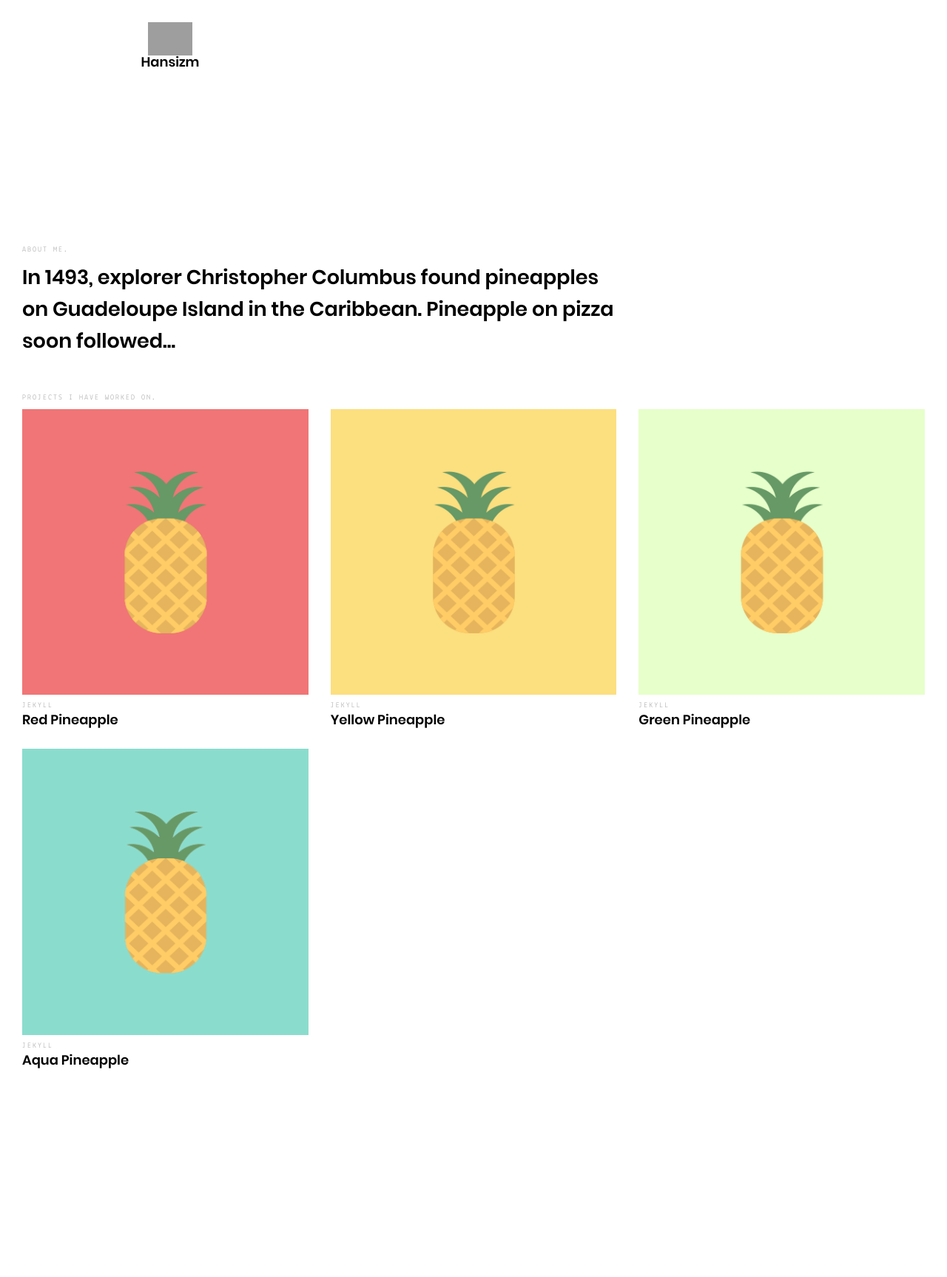
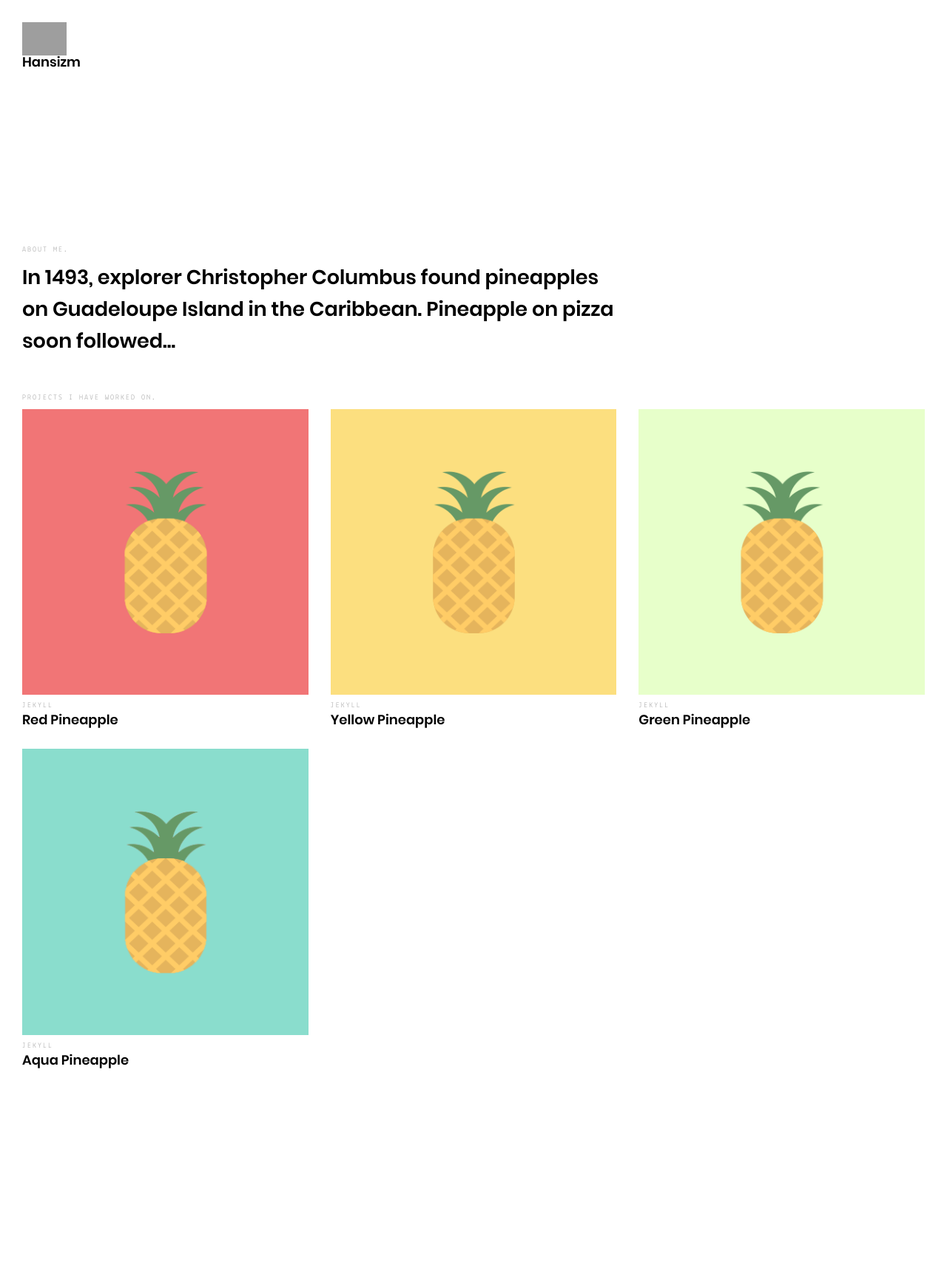
Before and after one commit to Hansizm/Hansizm.github.io, a Jekyll site: the page built from index.html, in a window 1280 px wide. Shown: the whole page at 74% size. Built offline with Jekyll 4.4.1, drawn with Linux system fonts in a browser that asks for light colours; grey boxes are pictures that could not be loaded.

Commit message:
Update header.html

```diff
--- a/_includes/header.html
+++ b/_includes/header.html
@@ -1,11 +1,9 @@
 <header class="header">
 	<div class="container">
 		<h1 class="logo">
-			<img src="https://user-images.githubusercontent.com/86516959/131244209-c0e2abf2-5388-476f-a42c-60bc6aa7b115.png" width="15%" style="display: block; margin: 0 auto;">
+			<img src="https://user-images.githubusercontent.com/86516959/131244209-c0e2abf2-5388-476f-a42c-60bc6aa7b115.png" width="15%">
 				<a title="{{ site.author }}" href="{{ site.baseurl | append: "/" }}">
-					<font size:"1.8em">
-						<center>{{ site.author }}</center>
-					</font>
+					<font size:"1.8em">{{ site.author }}</font>
 				</a>
 		</h1>
 	</div>
```
